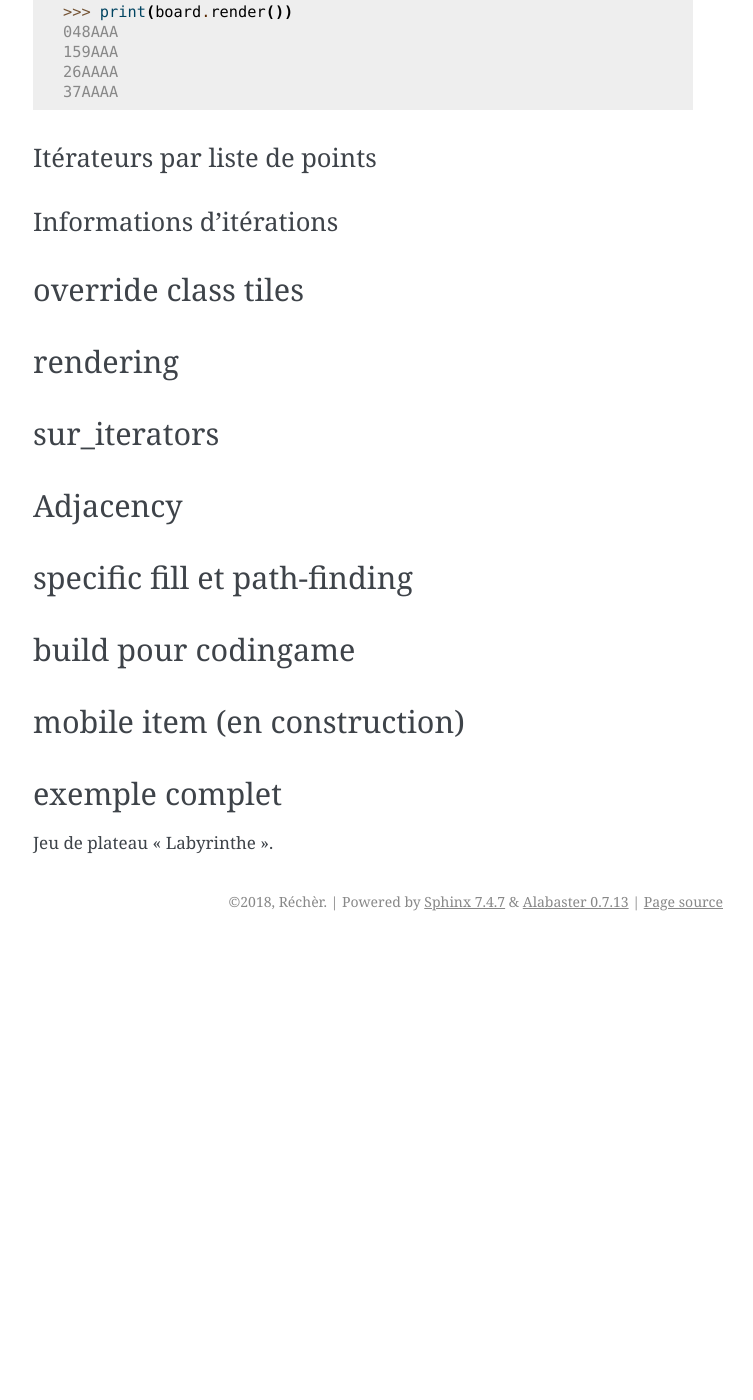
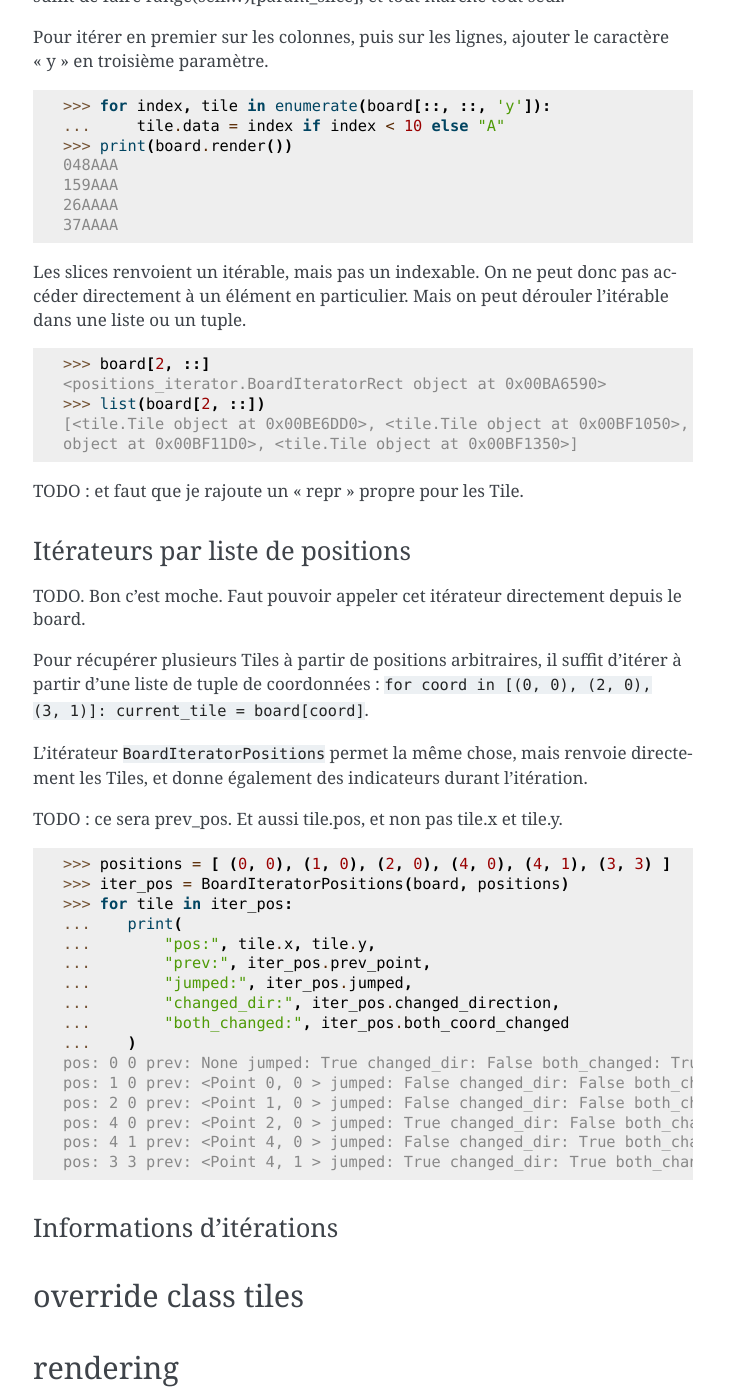
Before and after one commit to darkrecher/aboard, a Sphinx documentation site: the page built from docs/source/advanced.rst, in a window 1280 px wide and 1400 px high, scrolled down 1966 px. Shown: the whole window, without its empty margins (387-1140 px from the left). Built offline with Sphinx 7.4.7, drawn with Linux system fonts in a browser that asks for light colours; before the commit the page ends 2907 px from its top, so only the background shows below that; some of the changed text lies outside the part shown.

Commit message:
[doc] Chapitre 'itérateur par liste de pos'. En cours.

```diff
--- a/TODO_list.txt
+++ b/TODO_list.txt
@@ -8,6 +8,7 @@ Pour pouvoir m'y replonger plus facilement quand ce sera le moment.
  X Sur les itérateurs : ajouter un flag générique : `both_coords_changed`. C'est ce flag qui permet à coup sûr de savoir qu'on est "allé à la ligne" avec un RectIterator.
  X adjacency est une classe. on instancie l'adjacency par défaut. chaque board a la sienne (mais ça peut être une référence vers toujours la même classe).
  - itération par propagation. Avec une injection de dépendance (une fonction) qui indique si on peut propager ou pas. Fonction is_connected, qui ressemble à une fonction d'adjacence. Presque fini. faut juste tester un ou deux cas avec une injection de dépendance.
+ - fonction par défaut pour les propag et les path-finding : il faut vérifier le premier char de `data`, et non pas tout `data` en entier.
  X classe Board. Itérable avec un RectIterator simple. Itérable avec `board[1:20:3][::-1]` (on peut changer le sens 'par colonne' ou 'par ligne' en indiquant 'x' ou 'y' en 3ème param).
  - classe Board. accès __getitem__, avec un peu nimp comme paramètre : tuple de coord, point, ...
  - borduration : à partir d'un ensemble de position, on prend les positions qui sont adjacentes avec au moins une autre position n'appartenant pas à l'ensemble initial. (quid des bords du board ?)
--- a/docs/source/advanced.rst
+++ b/docs/source/advanced.rst
@@ -35,6 +35,10 @@ Pour accéder à une Tile dans un Board, utilisez l'opérateur "[]" (``__getitem
 >>> print(tile.data)
 .
 >>> tile.data = "ABCD"
+
+L'opérateur "[]" accepte également les tuples ``board[(3, 2)]``, ainsi que les objets ``Pos``. (Voir plus loin).
+
+TODO : et donc on va renommer la classe Point en Pos, car c'est plus clair comme ça.
 
 La fonction `Board.render()` renvoie une string multi-ligne (séparateur : "\\n"), représentant le Board.
 
@@ -86,9 +90,45 @@ Pour itérer en premier sur les colonnes, puis sur les lignes, ajouter le caract
 26AAAA
 37AAAA
 
+Les slices renvoient un itérable, mais pas un indexable. On ne peut donc pas accéder directement à un élément en particulier. Mais on peut dérouler l'itérable dans une liste ou un tuple.
 
-Itérateurs par liste de points
-------------------------------
+>>> board[2, ::]
+<positions_iterator.BoardIteratorRect object at 0x00BA6590>
+>>> list(board[2, ::])
+[<tile.Tile object at 0x00BE6DD0>, <tile.Tile object at 0x00BF1050>, <tile.Tile
+object at 0x00BF11D0>, <tile.Tile object at 0x00BF1350>]
+
+TODO : et faut que je rajoute un "repr" propre pour les Tile.
+
+
+Itérateurs par liste de positions
+---------------------------------
+
+TODO. Bon c'est moche. Faut pouvoir appeler cet itérateur directement depuis le board.
+
+Pour récupérer plusieurs Tiles à partir de positions arbitraires, il suffit d'itérer à partir d'une liste de tuple de coordonnées : ``for coord in [(0, 0), (2, 0), (3, 1)]: current_tile = board[coord]``.
+
+L'itérateur ``BoardIteratorPositions`` permet la même chose, mais renvoie directement les Tiles, et donne également des indicateurs durant l'itération.
+
+TODO : ce sera prev_pos. Et aussi tile.pos, et non pas tile.x et tile.y.
+
+>>> positions = [ (0, 0), (1, 0), (2, 0), (4, 0), (4, 1), (3, 3) ]
+>>> iter_pos = BoardIteratorPositions(board, positions)
+>>> for tile in iter_pos:
+...    print(
+...        "pos:", tile.x, tile.y,
+...        "prev:", iter_pos.prev_point,
+...        "jumped:", iter_pos.jumped,
+...        "changed_dir:", iter_pos.changed_direction,
+...        "both_changed:", iter_pos.both_coord_changed
+...    )
+pos: 0 0 prev: None jumped: True changed_dir: False both_changed: True
+pos: 1 0 prev: <Point 0, 0 > jumped: False changed_dir: False both_changed: False
+pos: 2 0 prev: <Point 1, 0 > jumped: False changed_dir: False both_changed: False
+pos: 4 0 prev: <Point 2, 0 > jumped: True changed_dir: False both_changed: False
+pos: 4 1 prev: <Point 4, 0 > jumped: False changed_dir: True both_changed: False
+pos: 3 3 prev: <Point 4, 1 > jumped: True changed_dir: True both_changed: True
+
 
 Informations d'itérations
 -------------------------
```
